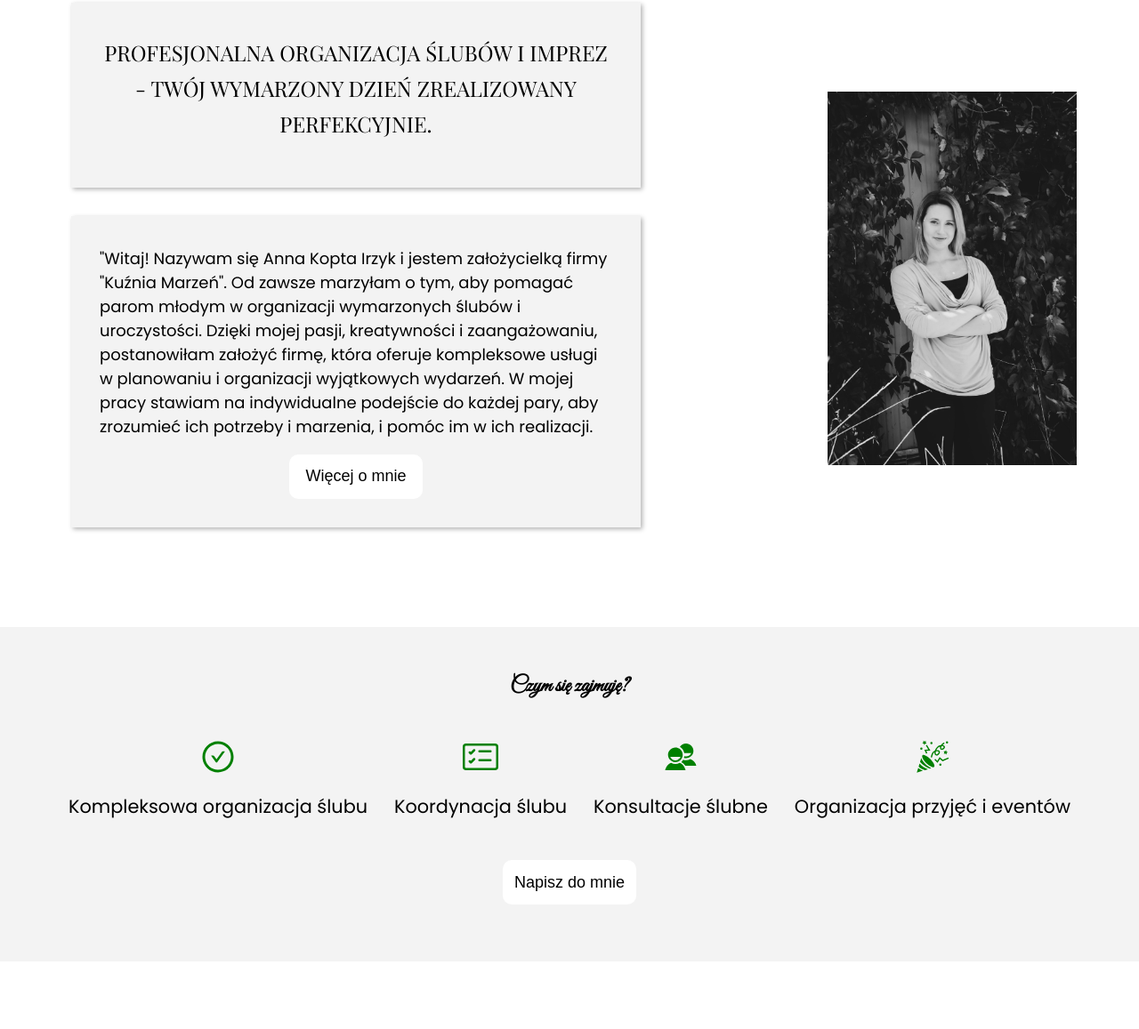
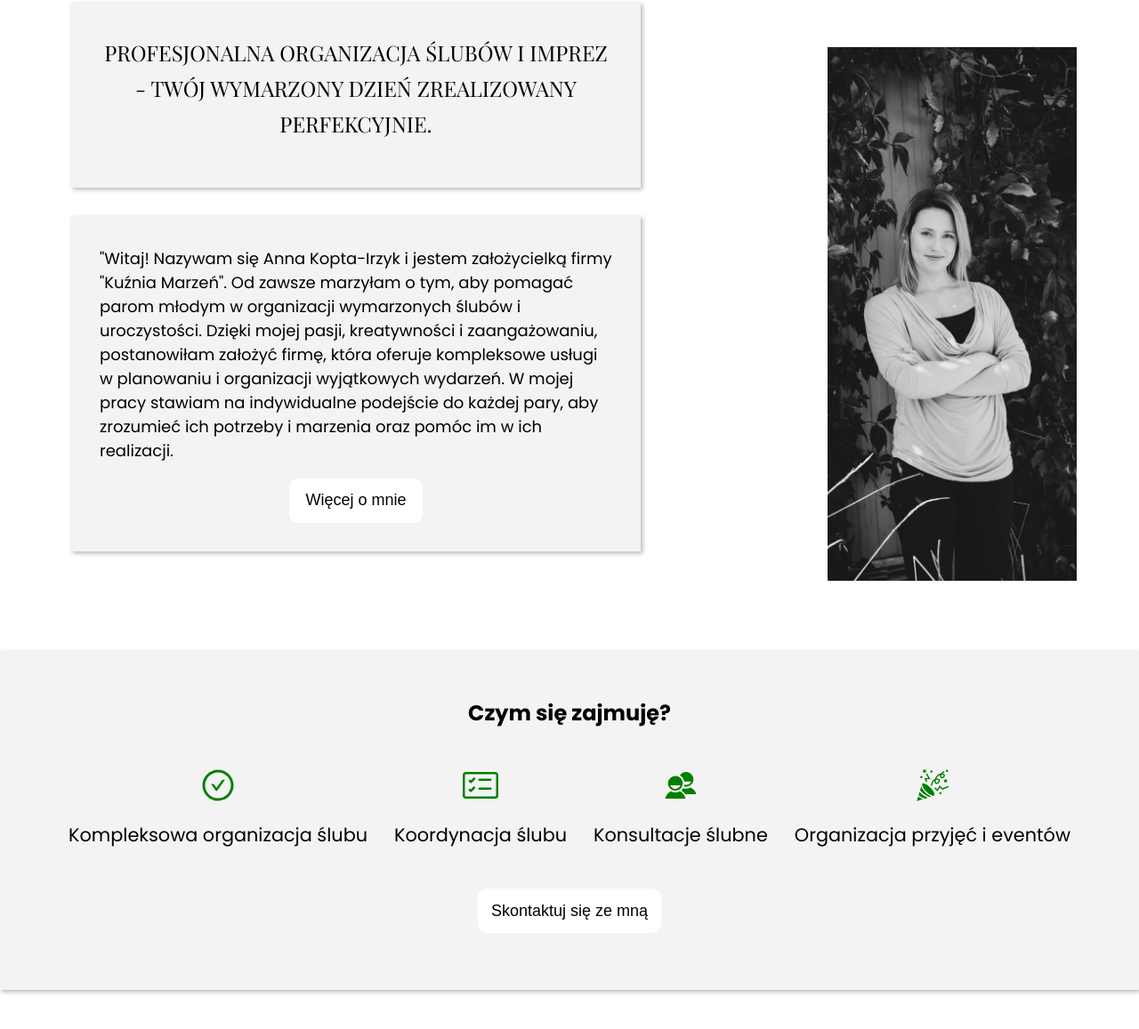
Before and after one commit to WhoYou3/weeding-site, a Gatsby site: page / in a window 1280 px wide. Shown: the part 925-2082 px from the top of the page at 89% size. Built offline with nearby package versions, Linux system fonts and the light colour scheme; Gatsby itself is replaced by a stand-in of ours.

Commit message:
Fixed some design bugs

```diff
--- a/src/UI/UI.ts
+++ b/src/UI/UI.ts
@@ -16,6 +16,7 @@ export const ButtonPrimary = styled.button`
   font-size: 18px;
   color: black;
   font-weight: 500;
+  padding: 0 15px;
 
   :hover {
     color: ${colors.hover};
--- a/src/components/interlude/AboutMe.tsx
+++ b/src/components/aboutme/AboutMe.tsx
@@ -38,17 +38,21 @@ const AboutMe: React.FC = () => {
         </P.Sentence>
       </P.Container>
       <P.ImageContainer animate={isVisible}>
-        <StaticImage src="../../assets/image/portrait.jpg" alt="portrait" />
+        <StaticImage
+          placeholder="blurred"
+          src="../../assets/image/portrait.jpg"
+          alt="portrait"
+        />
       </P.ImageContainer>
       <P.Container animate={isVisible}>
         <P.Paragraph>
-          "Witaj! Nazywam się Anna Kopta Irzyk i jestem założycielką firmy
+          "Witaj! Nazywam się Anna Kopta-Irzyk i jestem założycielką firmy
           "Kuźnia Marzeń". Od zawsze marzyłam o tym, aby pomagać parom młodym w
           organizacji wymarzonych ślubów i uroczystości. Dzięki mojej pasji,
           kreatywności i zaangażowaniu, postanowiłam założyć firmę, która
           oferuje kompleksowe usługi w planowaniu i organizacji wyjątkowych
           wydarzeń. W mojej pracy stawiam na indywidualne podejście do każdej
-          pary, aby zrozumieć ich potrzeby i marzenia, i pomóc im w ich
+          pary, aby zrozumieć ich potrzeby i marzenia oraz pomóc im w ich
           realizacji.
         </P.Paragraph>
         <Link to="/">
--- a/src/components/interlude/parts.ts
+++ b/src/components/aboutme/parts.ts
@@ -37,16 +37,26 @@ export const ImageContainer = styled.div<ContainerProps>`
     order: -1;
     position: absolute;
     right: -10px;
-    top: 100px;
-  }
-  img {
-    scale: 1;
+    top: 50px;
+
+    img {
+      scale: 1;
+      height: 600px;
+    }
   }
 
   @media screen and (min-width: 1350px) {
-    right: 10%;
+    right: 8%;
     top: 0;
     width: 400px;
+  }
+
+  @media screen and (min-width: 1950px) {
+    right: 12%;
+    top: -30px;
+    img {
+      height: 500px;
+    }
   }
 `
 
--- a/src/components/navbar/Navbar.tsx
+++ b/src/components/navbar/Navbar.tsx
@@ -47,7 +47,11 @@ const Navbar: React.FC = () => {
       isScrolled={isScrolled}
     >
       <P.NavContainer isScrolled={isScrolled}>
-        <StaticImage src="../../assets/image/logo.png" alt="logo" />
+        <StaticImage
+          placeholder="blurred"
+          src="../../assets/image/logo.png"
+          alt="logo"
+        />
 
         <P.LinksContainer>
           <Link to="/">Strona Główna </Link>
--- a/src/components/workship/Workship.tsx
+++ b/src/components/workship/Workship.tsx
@@ -28,7 +28,7 @@ const Testamonials: React.FC = () => {
           <p>Organizacja przyjęć i eventów</p>
         </P.Task>
       </P.TasksContainer>
-      <ButtonSecondary space="auto">Napisz do mnie</ButtonSecondary>
+      <ButtonSecondary space="auto">Skontaktuj się ze mną</ButtonSecondary>
     </P.Wrapper>
   )
 }
--- a/src/components/workship/parts.ts
+++ b/src/components/workship/parts.ts
@@ -10,6 +10,7 @@ export const Wrapper = styled.section`
   align-items: center;
   margin-top: 2rem;
   margin-bottom: 2rem;
+  box-shadow: 2px 2px 5px rgba(0, 0, 0, 0.3);
 
   @media screen and (min-width: 1000px) {
     margin-top: 6rem;
@@ -19,7 +20,7 @@ export const Wrapper = styled.section`
 `
 
 export const Title = styled.h2`
-  font-family: ${fonts.GREATVIBES};
+  font-family: ${fonts.POPPINS};
   text-align: center;
 `
 
--- a/src/pages/index.tsx
+++ b/src/pages/index.tsx
@@ -1,7 +1,7 @@
 import React from "react"
 import { createGlobalStyle } from "styled-components"
 import { Header, Layout, Workship } from "../components"
-import AboutMe from "../components/interlude/AboutMe"
+import AboutMe from "../components/aboutme/AboutMe"
 
 const GlobalStyle = createGlobalStyle`
 @import url('https://fonts.googleapis.com/css2?family=Poppins:wght@400;500;600;700&display=swap');
```
